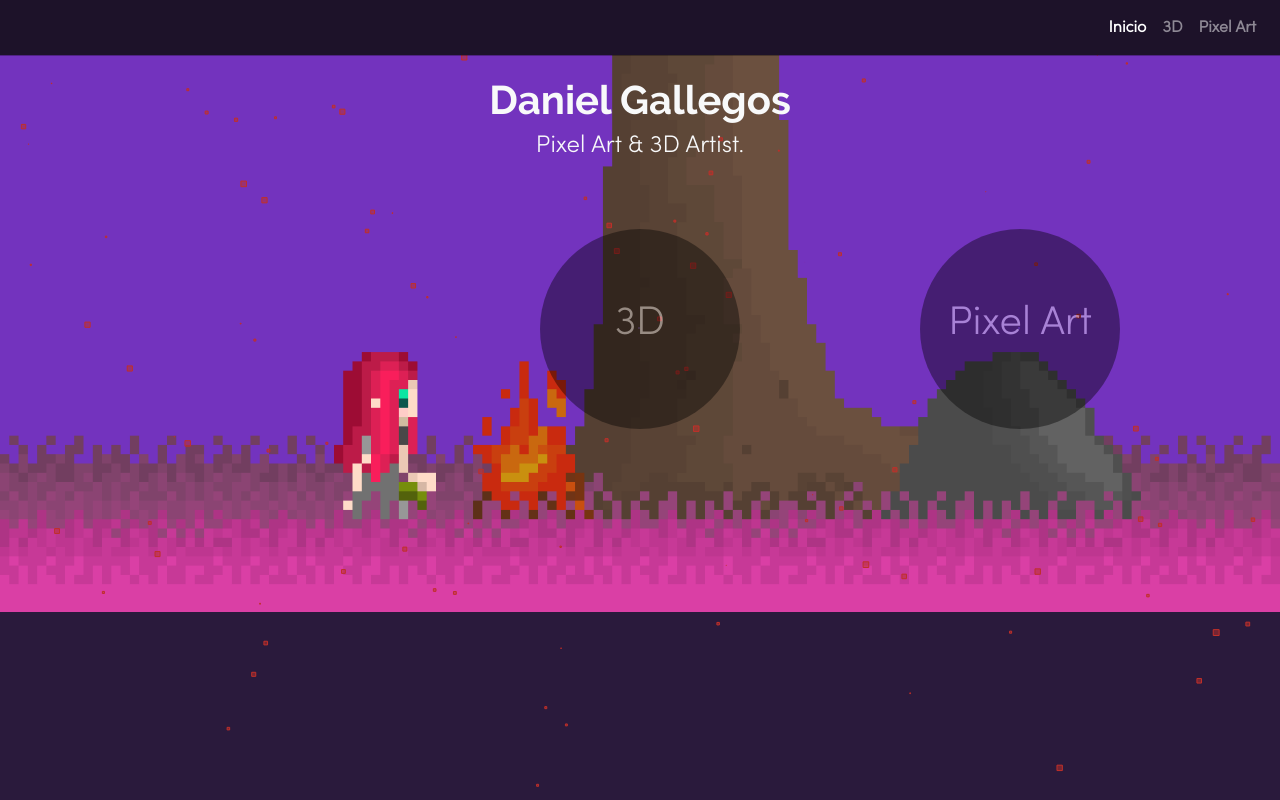
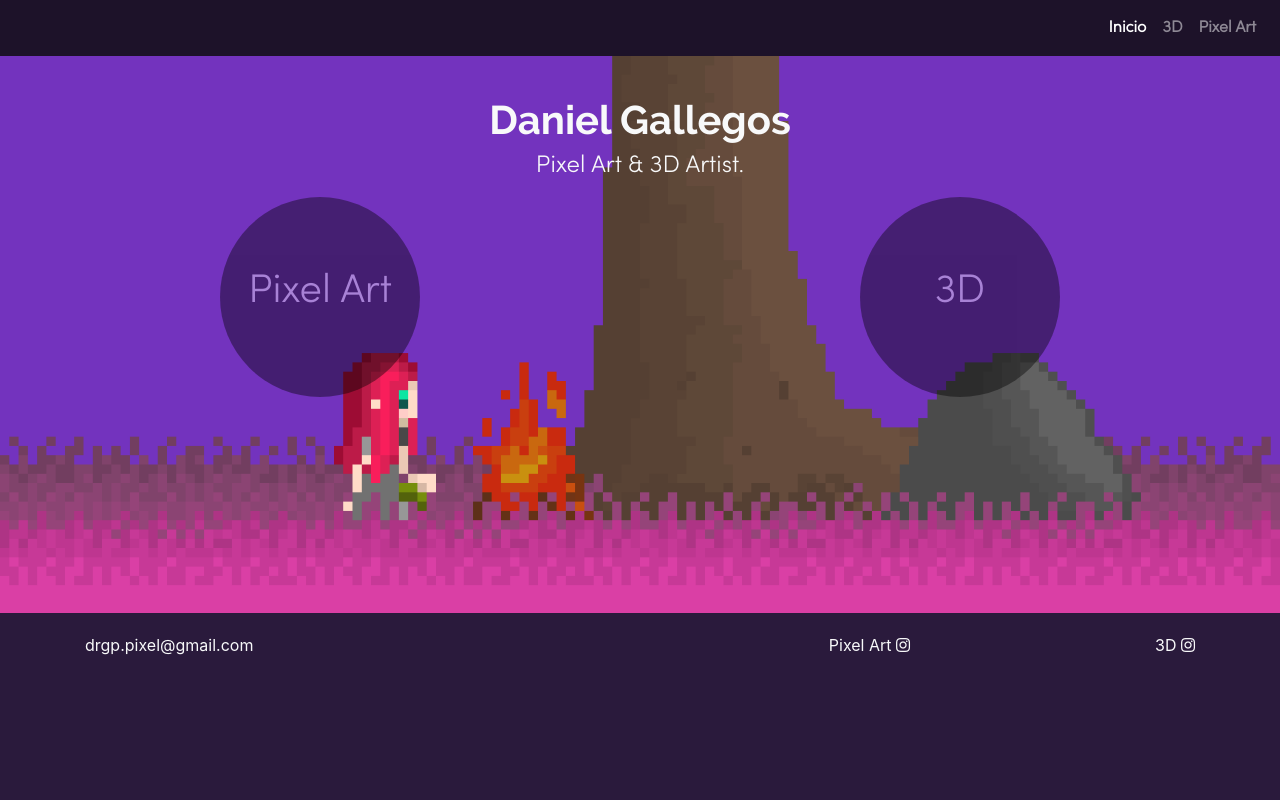
Before and after one commit to Tutz26/Tutz26.github.io, a website with bundled scripts: page index.html in a window 1280 px wide. Built offline with nearby package versions, Linux system fonts and the light colour scheme.

Commit message:
Webpage v1.2

```diff
--- a/index.html
+++ b/index.html
@@ -62,7 +62,7 @@
 			</ul>
 		</div>
 	</nav>
-	<div class="fullscreen-bg" id="particles-js">
+	<div class="fullscreen-bg main-container-wrapper" id="particles-js">
 		<img class="fullscreen-bg__video" src="./src/res/pixelArt/Copia de Tree_bg 2.gif" alt="">
 		<!-- <video loop muted autoplay poster="./src/img/videoframe.jpg" class="fullscreen-bg__video">
 			<source src="./src/videos/backgroundvideo.webm" type="video/webm">
@@ -82,32 +82,28 @@
 				</div>
 			</div>
 		</div> -->
-	</div>
 
-	<div class="container m-t-20 m-b-50">
-		<div class="row">
-			<div class="col">
+		<div class="main-container">
+			<div class="main-container-text-item m-t-40">
 				<h1 class="text-center text-light page-title-bold">Daniel Gallegos</h1>
-			</div>
-		</div>
-		<div class="row">
-			<div class="col">
 				<h4 class="text-center text-light text-weight-light page-content">Pixel Art & 3D Artist.</h1>
 			</div>
-		</div>
-		<div class="row d-flex m-t-10">
-			<!-- <div class="col-md-12 col-12 d-flex justify-content-center">
-				<a href="./logos.html">
-					<div class="main-link">
-						<p class="text-center text-center-vertical-200">
-							Logos
+			<!-- <div class="main-container-text-item align-flex-start">
+				<h4 class="text-center text-light text-weight-light page-content">Pixel Art & 3D Artist.</h1>
+			</div> -->
+			<div class="main-container-item">
+				<a href="./pixelart.html">
+					<div class="main-link d-table">
+						<p class="text-center text-light f-40 d-table-cell v-align-m p-t-50 page-content">
+							Pixel Art
+							<br>
+							<i class="fa fa-arrow-right"></i>
 						</p>
+						<!-- <div class="main-link-button"></div> -->
 					</div>
 				</a>
-			</div> -->
-			<div class="col-md-4 col-12">
 			</div>
-			<div class="col-md-4 col-12 d-flex justify-content-center m-t-50">
+			<div class="main-container-item">
 				<a href="./3d.html">
 					<div class="main-link d-table">
 						<p class="text-center text-light f-40 d-table-cell v-align-m p-t-50 page-content">
@@ -115,21 +111,26 @@
 							<br>
 							<i class="fa fa-arrow-right"></i>
 						</p>
-							<div class="main-link-button"></div>
+						<!-- <div class="main-link-button"></div> -->
 					</div>
 				</a>
 			</div>
-			<div class="col-md-4 col-12 d-flex justify-content-center m-t-50">
-					<a href="./pixelart.html">
-						<div class="main-link d-table">
-								<p class="text-center text-light f-40 d-table-cell v-align-m p-t-50 page-content">
-								Pixel Art
-								<br>
-								<i class="fa fa-arrow-right"></i>
-							</p>
-							<div class="main-link-button"></div>
+			<div class="main-container-text-item"></div>
 			</div>
-					</a>
+		</div>
+
+	</div>
+
+	<div class="container m-t-20">
+		<div class="row">
+			<div class="col-6">
+				<p><a class="text-light" href="mailto:drgp.pixel@gmail.com">drgp.pixel@gmail.com</a></p>
+			</div>
+			<div class="col-3 text-right">
+				<a class="text-light" href="https://www.instagram.com/tutzstudio/" target="_blank">Pixel Art <i class="fab fa-instagram"></i></a>
+			</div>
+			<div class="col-3 text-right">
+				<a class="text-light" href="https://www.instagram.com/lineadstudio/" target="_blank">3D <i class="fab fa-instagram"></i></a>
 			</div>
 		</div>
 	</div>
--- a/src/css/base.css
+++ b/src/css/base.css
@@ -1,3 +1,7 @@
+* {
+    text-decoration: none !important;
+}
+
 .pt-navbar {
     padding-top: 56px;
 }
@@ -20,6 +24,14 @@
 
 .m-t-20 {
     margin-top: 20px;
+}
+
+.m-t-30 {
+    margin-top: 30px;
+}
+
+.m-t-40 {
+    margin-top: 40px;
 }
 
 .m-t-50 {
--- a/src/css/index.css
+++ b/src/css/index.css
@@ -1,11 +1,11 @@
 .fullscreen-bg {
 	position: fixed;
-    top: 55px;
+	/* top: 55px; */
 	right: 0;
 	bottom: 0;
 	left: 0;
 	overflow: hidden;
-    z-index: -100;
+	/* z-index: -100; */
 }
 
 .fullscreen-bg__video {
@@ -31,20 +31,6 @@
     }
   } */
 
-    @media (max-width: 767px) {
-        .fullscreen-bg__video {
-            width: 200%;
-            left: -60%;
-        }
-    }
-
-    @media (max-width: 1024px) {
-        .fullscreen-bg__video {
-            width: 150%;
-            left: -30%;
-        }
-    }
-
 /* @media (max-width: 767px) {
     .fullscreen-bg {
       background: url('../img/videoframe.jpg') center center / cover no-repeat;
@@ -62,6 +48,11 @@
 	border-radius: 100%;
 	background-color: #000000;
 	opacity: 0.4;
+
+	/* box-shadow: 0 0 0 5px #c0302a; */
+	box-shadow: 0 0 0 0px #DB46A5;
+	transition: box-shadow 0.6s linear;
+	margin: 0.5em;
 }
 
 .main-link p i {
@@ -70,10 +61,15 @@
 
 .main-link:hover {
 	opacity: 0.8;
+	/* box-shadow: 0 0 0 10px #c0302a; */
+	box-shadow: 0 0 0 5px #DB46A5;
 }
+
 .main-link:hover i {
 	opacity: 1;
-    color: #D94086;
+	/* color: #D94086; */
+	/* color: #c0302a; */
+	color: #DB46A5;
 }
 
 .v-align-m {
@@ -93,12 +89,87 @@
 	border: none;
 	border-radius: 100%;
 	cursor: pointer;
-    outline:none;
-    transition: all 0.3s ease;
+	/* outline: none; */
+	/* transition: all 0.3s ease; */
 	/* mix-blend-mode: hard-light; */
 	z-index: -1;
+
+
+	/* outline: solid 5px #FC5185; */
 }
 
-  .main-link:hover .main-link-button {
+/* .main-link:hover .main-link-button {
 	transform: scale(100);
+} */
+
+.main-container-wrapper {
+	height: 0;
+	/* padding-top: 43.47%; */
+	padding-top: calc(660 / 1518 * 100%);
+	position: relative;
 }
+
+.main-container {
+	display: flex;
+	justify-content: flex-end;
+	flex-wrap: wrap;
+	align-content: flex-start;
+
+	position: absolute;
+	top: 0;
+	left: 0;
+	width: 100%;
+	height: 100%;
+}
+
+.main-container-text-item {
+	flex-basis: 100%;
+}
+
+.align-flex-start {
+	align-self: flex-start;
+}
+
+.main-container-item {
+	/* height: 200px; */
+	/* width: 30%; */
+	margin: auto;
+}
+
+@media (max-width: 767px) {
+	/* .main-link {
+		height: 100px;
+		width: 100px;
+	} */
+
+	.fullscreen-bg__video {
+		width: 200%;
+		left: -60%;
+	}
+}
+
+@media (max-width: 1024px) {
+	.fullscreen-bg__video {
+		width: 150%;
+		left: -30%;
+	}
+
+	.main-container-wrapper {
+		padding-top: calc(685 / 985 * 100%);
+	}
+}
+
+
+@media (max-width: 567px) {
+	.main-link {
+		height: 170px;
+		width: 170px;
+	}
+}
+
+@media (min-width: 1980px) {
+	.main-link {
+		height: 350px;
+		width: 350px;
+	}
+}
```
Also changed, not shown: 3d.html (+2 -2 lines), pixelart.html (+14 -0 lines). Lines whose indentation alone changed are shown as unchanged.
